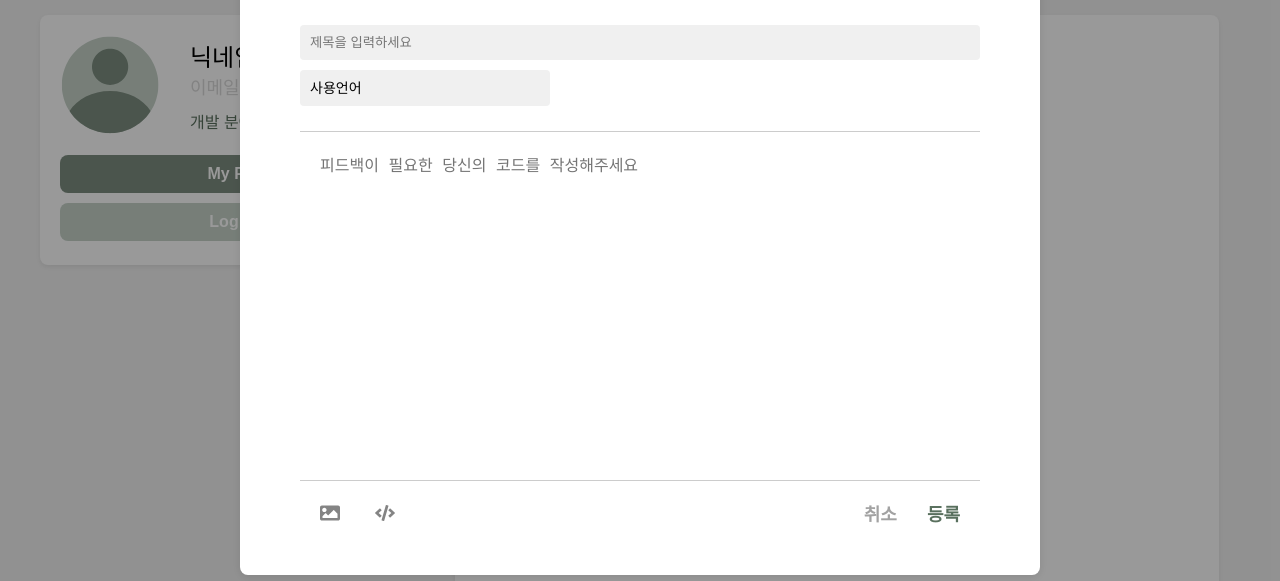
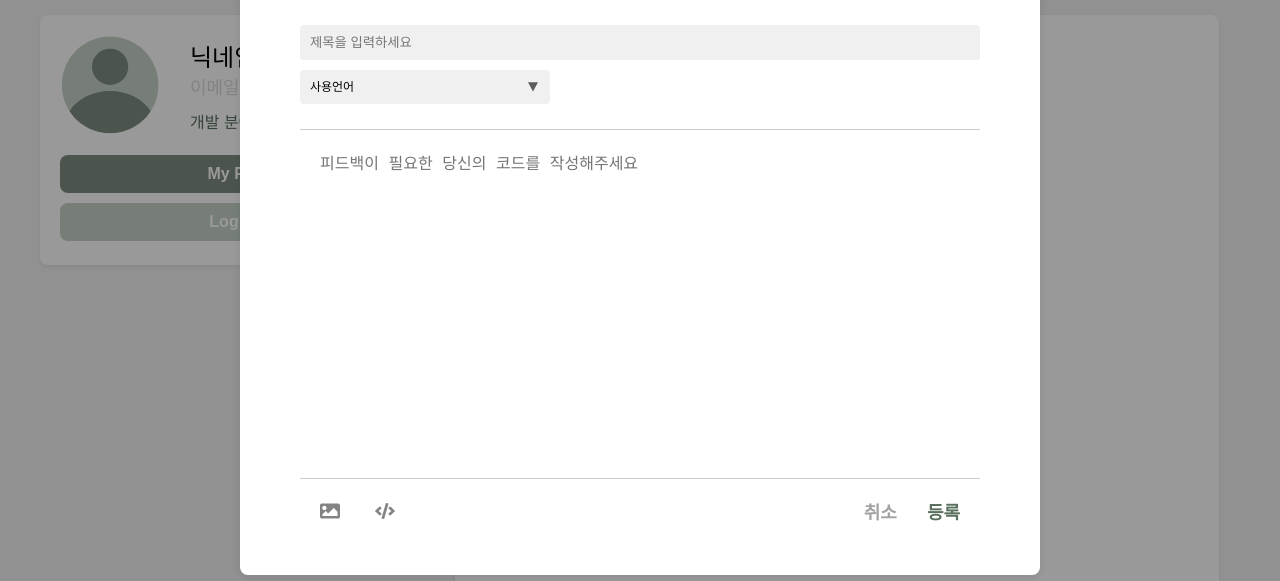
Before and after one commit to dldpdnjs21/MiniProject_codegarden, a React (Create React App) app: page /mypage in a window 1280 px wide. Both pictures are taken after a click on the element 1100 px from the left and 50 px from the top of the page. Shown: the part 125-706 px from the top of the page. Built offline with nearby package versions, Linux system fonts and the light colour scheme; no server answers; grey boxes are pictures that could not be loaded.

Commit message:
fix: 피드 작성 모달 내 사용언어 선택창 화살표 추가

```diff
--- a/src/components/EditProfile.jsx
+++ b/src/components/EditProfile.jsx
@@ -85,7 +85,6 @@ const EditProfile = () => {
                 //   value={formData.developmentField}
                 onChange={handleChange}
                 defaultValue={formData.developmentField}
-                className={style.textarea}
                 required
               >
                 <option value="">개발 분야</option>
--- a/src/components/css/EditProfile.module.css
+++ b/src/components/css/EditProfile.module.css
@@ -83,7 +83,7 @@ select::-ms-expand {
   border-radius: 5px;
   width: 320px;
   font-size: 14px;
-  background: url("../img/down_arrow.svg") no-repeat 95% 50%;
+  background: url("../img/down_arrow.svg") no-repeat 96% 50%;
 }
 
 .addStack {
@@ -91,14 +91,14 @@ select::-ms-expand {
   border-radius: 5px;
   width: 320px;
   font-size: 14px;
-  background: url("../img/down_arrow.svg") no-repeat 95% 50%;
+  background: url("../img/down_arrow.svg") no-repeat 96% 50%;
   padding: 5px 10px;
   cursor: pointer;
   /* margin-left: 80px; */
 }
 
 .addStackOpened {
-  background: url("../img/up_arrow.svg") no-repeat 95% 50%;
+  background: url("../img/up_arrow.svg") no-repeat 96% 50%;
 }
 
 .stackList {
--- a/src/components/css/FeedModal.module.css
+++ b/src/components/css/FeedModal.module.css
@@ -11,12 +11,11 @@
   z-index: 1;
 }
 
-.fileRemoveButton{
+.fileRemoveButton {
   margin-left: 10px;
   font-weight: bold;
   color: #bcc3b6;
   font-size: 20px;
-
 }
 
 .fileName {
@@ -43,13 +42,18 @@
 }
 
 .modalSelect {
-  width: 100%;
-  padding: 10px;
+  /* font-size: 12px; */
+  background: url("../img/down_arrow.svg") no-repeat 95% 50%;
   margin-bottom: 15px;
   background-color: #f0f0f0;
   border: none;
   border-radius: 4px;
   width: 250px;
+}
+
+.modalSelect select {
+  font-size: 12px;
+  padding: 10px 28px 10px 10px;
 }
 
 .modalTextarea {
--- a/src/components/modal/FeedModal.jsx
+++ b/src/components/modal/FeedModal.jsx
@@ -19,13 +19,13 @@ const FeedModal = ({ isOpen, closeModal }) => {
     const auth = getAuth();
     onAuthStateChanged(auth, async (user) => {
       if (user) {
-        const userRef = dbRef(db, 'users/' + user.uid);
+        const userRef = dbRef(db, "users/" + user.uid);
         const snapshot = await get(userRef);
         if (snapshot.exists()) {
           const userData = snapshot.val();
           setNickname(userData.nickname || "Anonymous");
         } else {
-          console.log('사용자 데이터가 존재하지 않습니다.');
+          console.log("사용자 데이터가 존재하지 않습니다.");
         }
       }
     });
@@ -84,9 +84,8 @@ const FeedModal = ({ isOpen, closeModal }) => {
               onChange={(e) => setTitle(e.target.value)}
             />
           </div>
-          <div>
+          <div className={style.modalSelect}>
             <select
-              className={style.modalSelect}
               value={language}
               onChange={(e) => setLanguage(e.target.value)}
             >
@@ -155,10 +154,7 @@ const FeedModal = ({ isOpen, closeModal }) => {
               >
                 취소
               </button>
-              <button
-                type="submit"
-                className={style.modalSubmitButton}
-              >
+              <button type="submit" className={style.modalSubmitButton}>
                 등록
               </button>
             </div>
```
Lines whose indentation alone changed are shown as unchanged.
